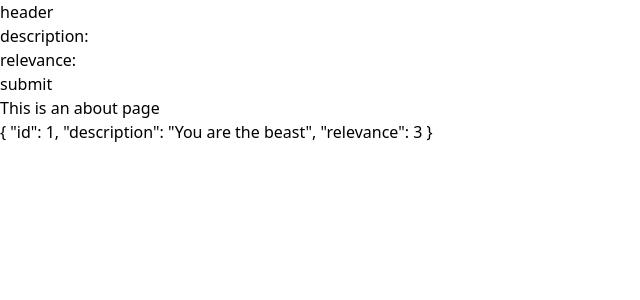
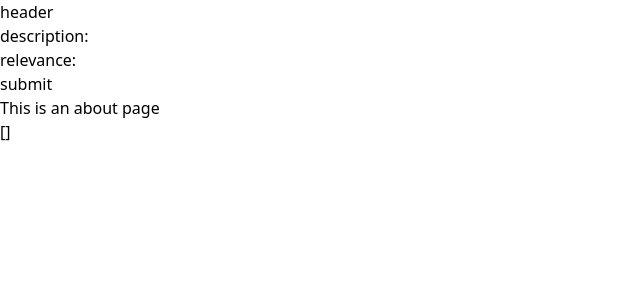
Before and after one commit to lproencio/init-TDD, a Vue app: page / in a window 1280 px wide. Shown: the top 300 px of the page, without its empty margins (0-640 px from the left). Built offline with nearby package versions, Linux system fonts and the light colour scheme.

Commit message:
mounted list

```diff
--- a/src/components/List.vue
+++ b/src/components/List.vue
@@ -1,7 +1,7 @@
 <template>
   <div class="list">
     <h1>This is an about page</h1>
-    <p>{{ noticeList }}</p>
+    <p>{{ arrList }}</p>
   </div>
 </template>
 
@@ -10,9 +10,15 @@ export default {
   props: {
     noticeList: Object
   },
+  data() {
+    return {
+      arrList: [],
+      newNotices: this.noticeList
+    }
+  },
   watch: {
    noticeList() {
-     console.log(this.noticeList);
+     this.arrList.push(this.newNotices);
    }
   }
 }
```
Also changed, not shown: 1 other file (tests, documents, lock files or other folders).
